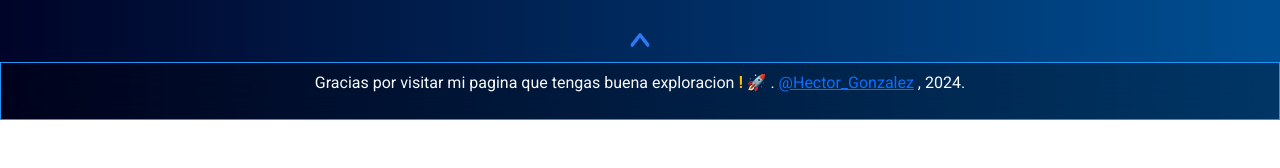
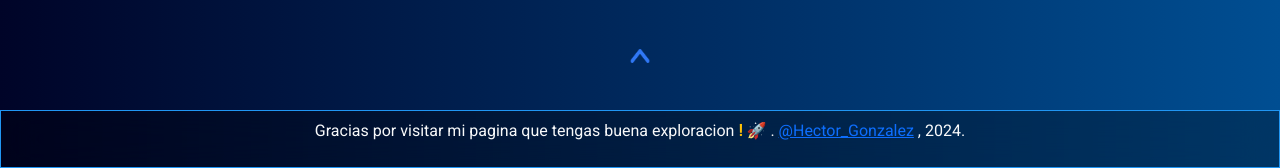
Before and after one commit to hector1489/kaimanProject, a React (Vite) app: page / in a window 1280 px wide. Shown: the part 1981-2149 px from the top of the page. Before the commit the page ends 2101 px from the top, so only its background shows below. Built offline with nearby package versions, Linux system fonts and the light colour scheme.

Commit message:
[fix] update home p-2

```diff
--- a/src/components/Intro/Intro.css
+++ b/src/components/Intro/Intro.css
@@ -29,7 +29,6 @@
   border: 10px solid #2196F3;
 }
 
-/* Media queries */
 @media (min-width: 768px) {
   .section-intro {
     flex-direction: row;
--- a/src/views/Home/Home.css
+++ b/src/views/Home/Home.css
@@ -1,4 +1,6 @@
-
+.container-Home {
+    padding: 2rem;
+}
 
 .container-arrow {
     width: 100%;
--- a/src/views/Home/Home.jsx
+++ b/src/views/Home/Home.jsx
@@ -6,6 +6,7 @@ const Home = () => {
 
 
   return (
+    <>
     <div className='container-Home'>
       <div className="p-2">
         <Intro />
@@ -28,10 +29,11 @@ const Home = () => {
           <i className="fa-solid fa-angle-up fa-flip fa-2xl"></i>
         </a>
       </ div>
-      <div className="mt-2">
-        <Footer />
-      </div>
     </div>
+    <div className="mt-2">
+    <Footer />
+  </div>
+  </>
   );
 }
 
```
